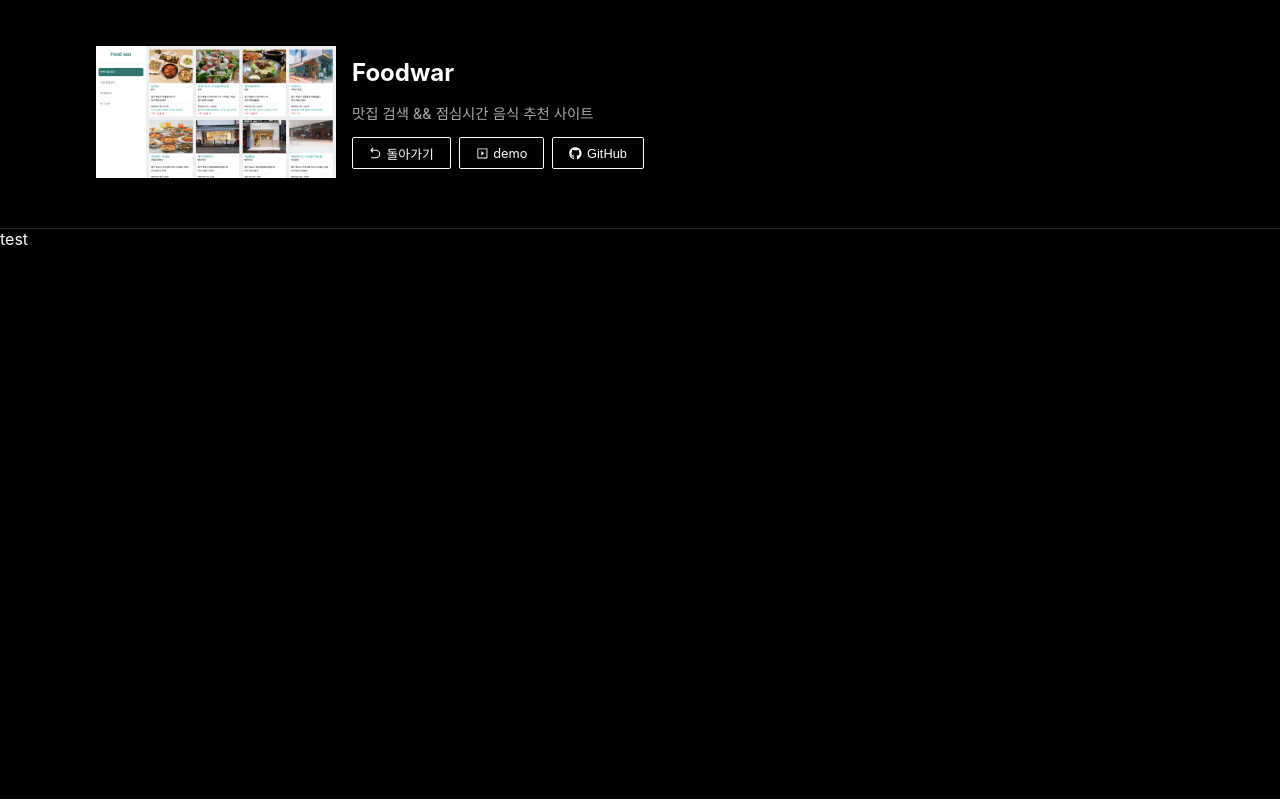
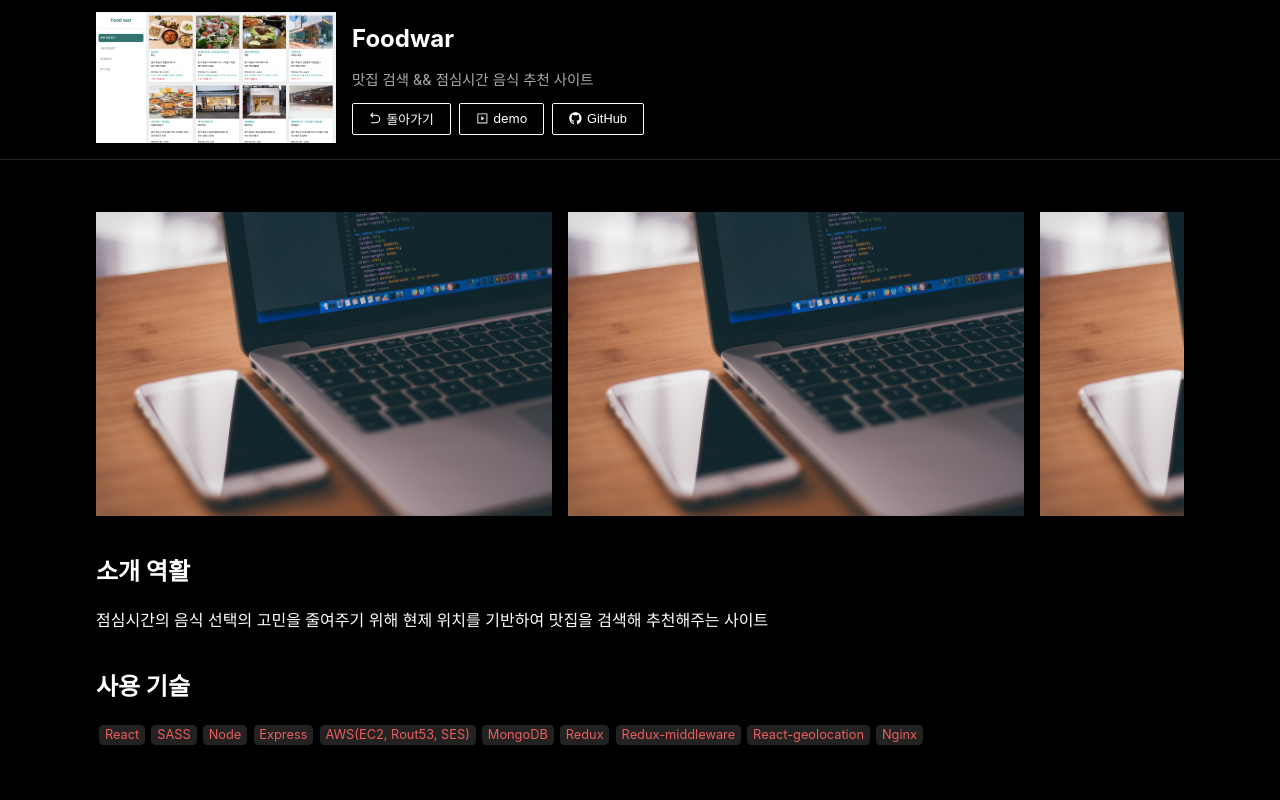
Before and after one commit to ghehd231/portfolio, a React (Create React App) app in the folder client/: page /detail/1 in a window 1280 px wide. Built offline with nearby package versions, Linux system fonts and the light colour scheme.

Commit message:
detail페이지 content추가

```diff
--- a/client/src/components/common/DetailWrap.js
+++ b/client/src/components/common/DetailWrap.js
@@ -16,5 +16,6 @@
   display: flex;
   align-items: center;
   flex-direction: ${props => props.direction};
+  overflow: hidden;
 `;
 export default DetailWrap;
--- /dev/null
+++ b/client/src/components/common/StackItem.js
@@ -0,0 +1,23 @@
+import React from 'react';
+import styled from 'styled-components';
+
+import palette from '../../lib/styles/palette';
+
+const StackItem = ({ stack }) => {
+  return (
+    <Stack>
+      {stack}
+    </Stack>
+  );
+};
+const Stack = styled.span`
+  border: 1px solid ${palette.gray};
+  border-radius: 4px;
+  padding: 0.1rem 0.3rem;
+  margin: 0.2rem;
+  word-break: break-all;
+  background: ${palette.button.bgDarkGray};
+  color: ${palette.button.red};
+  font-size: 0.8rem;
+`;
+export default StackItem;
--- /dev/null
+++ b/client/src/components/detail/ContentSection.js
@@ -0,0 +1,82 @@
+import React from 'react';
+import styled from 'styled-components';
+import palette from '../../lib/styles/palette';
+import DetailWrap from '../common/DetailWrap';
+import StackItem from '../common/StackItem';
+
+const ContentSection = ({ project }) => {
+  console.log(project);
+  return (
+    <ContentContainer>
+      <DetailWrap direction="column">
+        <SubSection>
+          <ImgList>
+            {project.image.map((img, i) =>
+              <img key={i} src="../images/main-bg4.jpg" alt="project" />,
+            )}
+          </ImgList>
+        </SubSection>
+        <SubSection>
+          <h1>소개 역활</h1>
+          <p>
+            {project.desc}
+          </p>
+        </SubSection>
+        <SubSection>
+          <h1>사용 기술</h1>
+          <StackWrap>
+            {project.stack.map((stack, i) => <StackItem key={i} stack={stack} />)}
+          </StackWrap>
+        </SubSection>
+      </DetailWrap>
+    </ContentContainer>
+  );
+};
+
+const ContentContainer = styled.section`
+  width: 100%;
+  height: 80%;
+  display: flex;
+  align-items: center;
+  flex: 1;
+  overflow-y: auto;
+`;
+
+const SubSection = styled.div`
+  width: 100%;
+  color: ${palette.white};
+  flex: 2;
+  & + & {
+    flex: 1;
+  }
+`;
+
+const ImgList = styled.div`
+  display: flex;
+  overflow-x: auto;
+  height: 20rem;
+  padding-bottom: 1rem;
+
+  &::-webkit-scrollbar {
+    width: 4px;
+    height: 4px;
+    background: ${palette.gray};
+    border-radius: 6px;
+  }
+
+  &::-webkit-scrollbar-thumb {
+    background-color: rgba(255, 255, 255, 0.1);
+    border-radius: 6px;
+  }
+  img {
+    height: 100%;
+    margin-right: 1rem;
+  }
+`;
+const StackWrap = styled.div`
+  display: flex;
+  flex-wrap: wrap;
+  white-space: nowrap;
+`;
+
+export default ContentSection;
--- a/client/src/components/detail/Summary.js
+++ b/client/src/components/detail/Summary.js
@@ -60,7 +60,7 @@
 
 const SummaryContainer = styled.section`
   width: 100%;
-  height: 30%;
+  height: 20%;
   display: flex;
   border-bottom: 1px solid ${palette.gray};
   color: ${palette.white};
--- a/client/src/components/home/project/Project.js
+++ b/client/src/components/home/project/Project.js
@@ -2,6 +2,7 @@
 import { Link } from 'react-router-dom';
 import styled from 'styled-components';
 import palette from '../../../lib/styles/palette';
+import StackItem from '../../common/StackItem';
 
 const Project = ({ item }) => {
   return (
@@ -14,11 +15,7 @@
       </Title>
       <SubText>
         <StackContainer>
-          {item.stack.map((stack, index) =>
-            <StackItem key={index}>
-              {stack}
-            </StackItem>,
-          )}
+          {item.stack.map((stack, index) => <StackItem key={index} stack={stack} />)}
         </StackContainer>
       </SubText>
       <SubText>
@@ -76,14 +73,4 @@
   white-space: nowrap;
 `;
 
-const StackItem = styled.span`
-  border: 1px solid ${palette.gray};
-  border-radius: 4px;
-  padding: 0 0.3rem;
-  margin: 0 0.4rem 0.4rem 0;
-  word-break: break-all;
-  background: ${palette.button.bgDarkGray};
-  color: ${palette.button.red};
-  font-size: 0.88rem;
-`;
 export default Project;
--- a/client/src/pages/Detail.js
+++ b/client/src/pages/Detail.js
@@ -3,7 +3,9 @@
 import { useParams } from 'react-router-dom';
 import { useProjectState } from '../contexts/projects';
 import Summary from '../components/detail/Summary';
-import Content from '../components/detail/Content';
+
+import ContentSection from '../components/detail/ContentSection';
+
 const Detail = () => {
   const { projectId } = useParams();
   const projectState = useProjectState();
@@ -13,7 +15,7 @@
   return (
     <DetailContainer>
       <Summary project={project} />
-      <Content project={project} />
+      <ContentSection project={project} />
     </DetailContainer>
   );
 };
```
